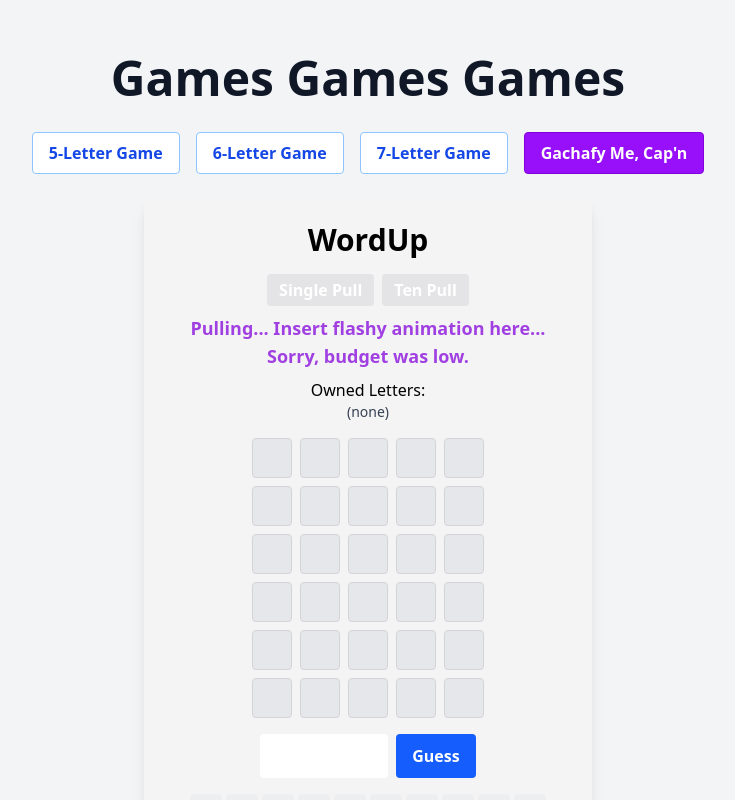
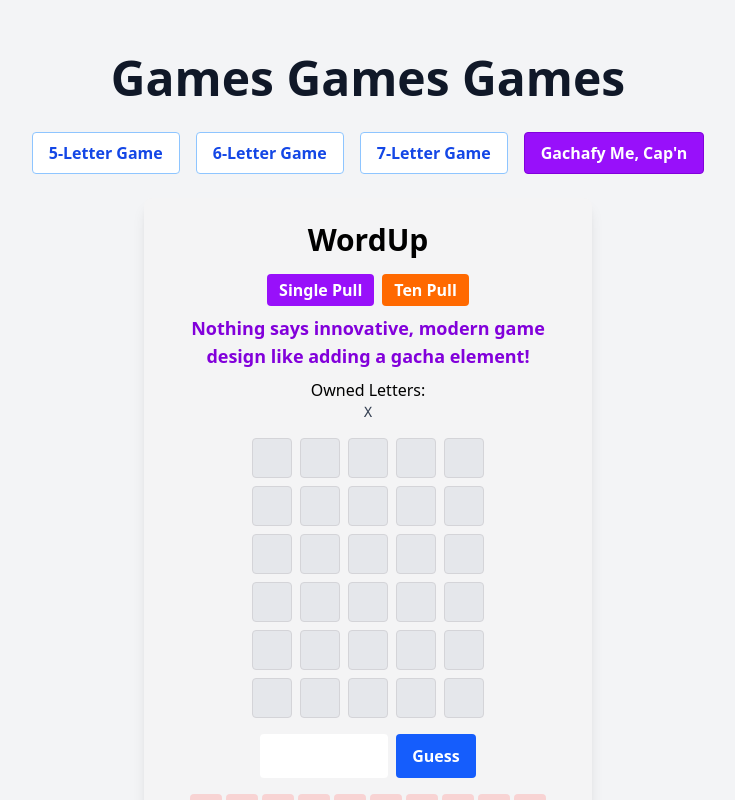
Before and after one commit to haplesshero13/mini-games, a React (Vite) app: page / in a window 1280 px wide. Both pictures are taken after a click on the button "Single Pull". Shown: the top 800 px of the page, without its empty margins (272-1007 px from the left). Built offline with nearby package versions, Linux system fonts and the light colour scheme.

Commit message:
Pull animations updated

```diff
--- a/src/App.css
+++ b/src/App.css
@@ -0,0 +1,17 @@
+@keyframes pop-in {
+    0% {
+        transform: scale(2);
+        color: #a855f7;
+    }
+    60% {
+        transform: scale(1.2);
+        color: #a855f7;
+    }
+    100% {
+        transform: scale(1);
+        color: inherit;
+    }
+}
+.animate-pop-in {
+    animation: pop-in 0.7s;
+}
--- a/src/WordUp.tsx
+++ b/src/WordUp.tsx
@@ -42,14 +42,19 @@ export const WordUp: React.FC<WordUpProps> = ({
   const [error, setError] = useState<string | null>(null);
   const [loading, setLoading] = useState(false);
 
+  // only for gacha
   const [ownedLetters, setOwnedLetters] = useState<string[]>([]);
   const [pulls, setPulls] = useState(0);
   const [gachaPulling, setGachaPulling] = useState(false);
+  const [justPulledLetters, setJustPulledLetters] = useState<string[]>([]);
+  const [pullAnimationLetters, setPullAnimationLetters] = useState<string[]>(
+    [],
+  );
+  const [pullAnimationIndex, setPullAnimationIndex] = useState<number>(-1);
 
   const handleInput = (event: React.ChangeEvent<HTMLInputElement>) => {
     let value = event.target.value.toLowerCase();
     if (gacha) {
-      // Filter out letters not owned
       value = value
         .split("")
         .filter((l) => ownedLetters.includes(l.toUpperCase()))
@@ -101,28 +106,46 @@ export const WordUp: React.FC<WordUpProps> = ({
     }
   };
 
+  const animatePulledLetters = async (letters: string[]) => {
+    setPullAnimationLetters(letters);
+    setPullAnimationIndex(0);
+    for (let i = 1; i <= letters.length; ++i) {
+      setPullAnimationIndex(i);
+
+      await new Promise((resolve) => setTimeout(resolve, 500));
+    }
+    setPullAnimationLetters([]);
+    setPullAnimationIndex(-1);
+  };
+
   const handleSinglePull = async () => {
     setGachaPulling(true);
-    await new Promise((resolve) => setTimeout(resolve, 5000));
+    await new Promise((resolve) => setTimeout(resolve, 500));
     const letter = singlePull();
     setOwnedLetters((prev) =>
-      prev.includes(letter) ? prev : [...prev, letter],
+      prev.includes(letter) ? prev : [...prev, letter].sort(),
     );
     setPulls((p) => p + 1);
+    await animatePulledLetters([letter]);
+    setJustPulledLetters([letter]);
     setGachaPulling(false);
+    setTimeout(() => setJustPulledLetters([]), 1000);
   };
 
   const handleTenPull = async () => {
     setGachaPulling(true);
-    await new Promise((resolve) => setTimeout(resolve, 5000));
+    await new Promise((resolve) => setTimeout(resolve, 500));
     const newLetters = gachafyMeCapn(10);
     setOwnedLetters((prev) => {
       const set = new Set(prev);
       newLetters.forEach((l) => set.add(l));
-      return Array.from(set);
+      return Array.from(set).sort();
     });
     setPulls((p) => p + 10);
+    await animatePulledLetters(newLetters);
+    setJustPulledLetters(newLetters);
     setGachaPulling(false);
+    setTimeout(() => setJustPulledLetters([]), 1000);
   };
 
   return (
@@ -148,16 +171,47 @@ export const WordUp: React.FC<WordUpProps> = ({
               Ten Pull
             </button>
           </div>
-          {
-            <div className="text-lg text-purple-700 font-bold mb-2 animate-pulse">
-              {gachaPulling
-                ? "Pulling... Insert flashy animation here... Sorry, budget was low."
-                : "Nothing says innovative, modern game design like adding a gacha element!"}
-            </div>
-          }
+          <div className="text-lg text-purple-700 font-bold mb-2 min-h-[2.5rem] flex items-center justify-center">
+            {gachaPulling && pullAnimationLetters.length > 0 ? (
+              pullAnimationLetters.slice(0, pullAnimationIndex).map((l, i) => (
+                <span
+                  key={l + i}
+                  className="inline-block mx-1 animate-pop-in text-purple-600 text-2xl font-mono"
+                  style={{
+                    animation: "pop-in 0.5s",
+                  }}
+                >
+                  {l}
+                </span>
+              ))
+            ) : gachaPulling ? (
+              <span className="animate-pulse">Pulling...</span>
+            ) : (
+              <span>
+                Nothing says innovative, modern game design like adding a gacha
+                element!
+              </span>
+            )}
+          </div>
           Owned Letters:
-          <div className="text-sm text-gray-700 transition-all">
-            {ownedLetters.length > 0 ? ownedLetters.join(" ") : "(none)"}
+          <div className="text-sm text-gray-700">
+            {ownedLetters.length > 0
+              ? ownedLetters.map((l) => (
+                  <span
+                    key={l}
+                    className={`inline-block mx-0.5 font-mono ${
+                      justPulledLetters.includes(l)
+                        ? "animate-pop-in text-purple-600 scale-125"
+                        : ""
+                    }`}
+                    style={{
+                      transition: "transform 0.3s, color 0.3s",
+                    }}
+                  >
+                    {l}
+                  </span>
+                ))
+              : "(none)"}
           </div>
         </div>
       )}
@@ -239,7 +293,7 @@ export const WordUp: React.FC<WordUpProps> = ({
             key={i}
             guesses={guesses}
             answer={answer}
-            ownedLetters={gacha ? ownedLetters.sort() : undefined}
+            ownedLetters={gacha ? ownedLetters : undefined}
           />
         ))}
       </div>
@@ -292,8 +346,7 @@ const KeyboardRow = ({
         return (
           <span
             key={key}
-            className={`w-8 h-10 flex items-center justify-center rounded text-lg font-bold uppercase text-white ${color} select-none ${notOwned ? "line-through opacity-40" : ""}`}
-            style={notOwned ? { textDecoration: "line-through" } : {}}
+            className={`w-8 h-10 flex items-center justify-center rounded text-lg font-bold uppercase text-white ${color} select-none ${notOwned ? "line-through bg-red-300 opacity-40" : ""}`}
           >
             {key}
           </span>
```
